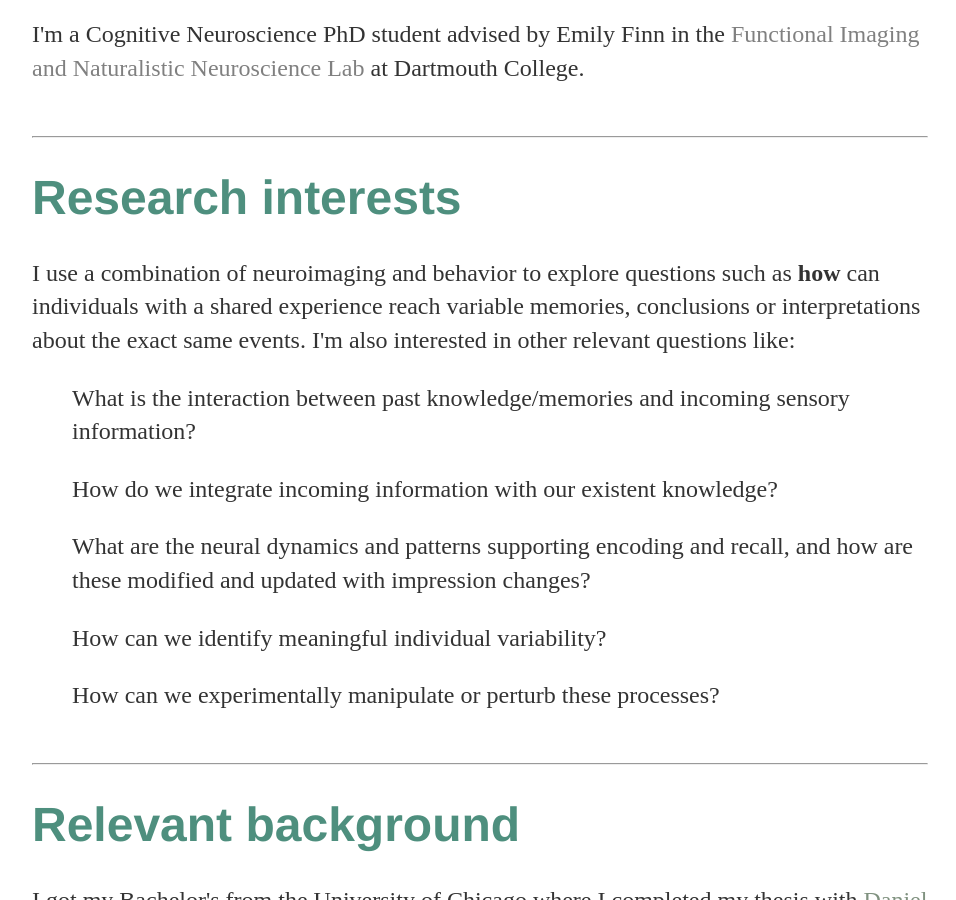
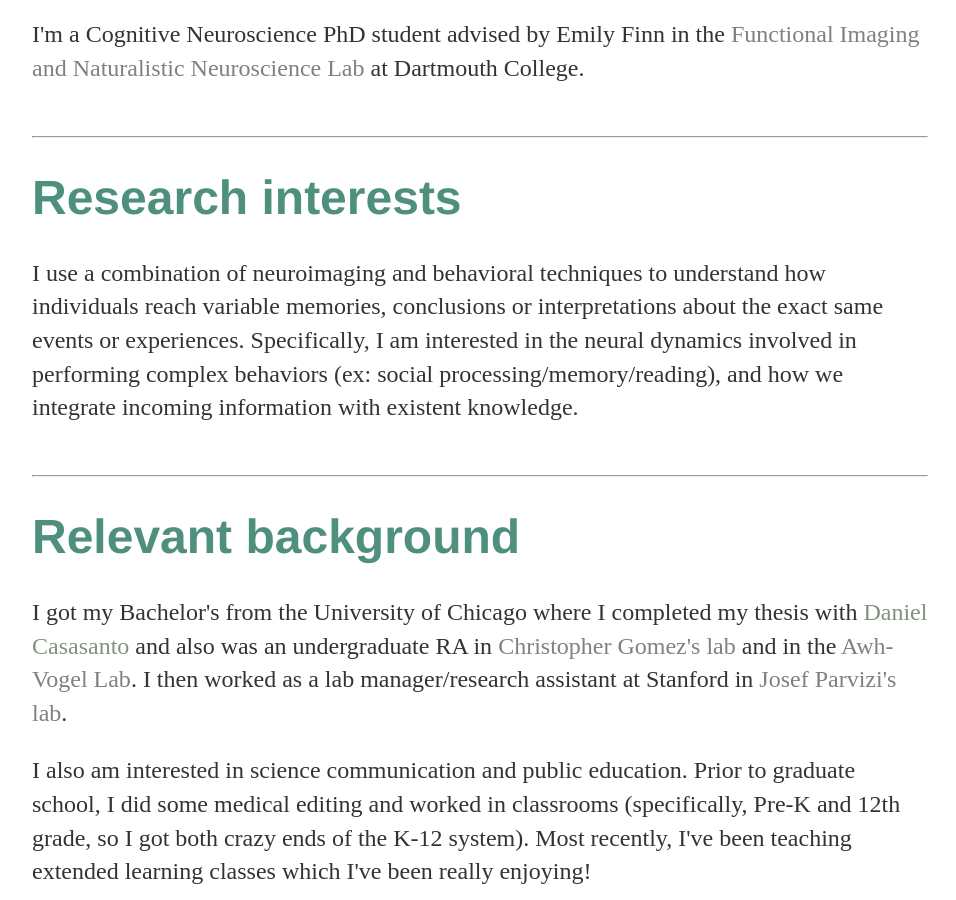
Before and after one commit to csavasegal/csavasegal.github.io, a Jekyll site: the page built from index.html, in a window 1280 px wide and 900 px high, scrolled down 521 px. Shown: the whole window, without its empty margins (160-1116 px from the left). Built offline with Jekyll 4.4.1, drawn with Linux system fonts in a browser that asks for light colours.

Commit message:
Add files via upload

```diff
--- a/index.html
+++ b/index.html
@@ -30,7 +30,14 @@
 <div id="researchint">
     <h1><span style="color:rgb(78, 143, 126)">Research interests</span></h1>
 	<p>
-        I use a combination of neuroimaging and behavior to explore questions such as <strong>how</strong> can individuals with a shared experience
+
+        I use a combination of neuroimaging and behavioral techniques to understand how individuals reach variable memories,
+        conclusions or interpretations about the exact same events or experiences. Specifically, I am interested in the
+        neural dynamics involved in performing complex behaviors (ex: social processing/memory/reading), and how we integrate
+        incoming information with existent knowledge.
+
+
+        <!-- I use a combination of neuroimaging and behavior to explore questions such as <strong>how</strong> can individuals with a shared experience
         reach variable memories, conclusions or interpretations about the exact same events.
 
         I'm also interested in other relevant questions like:
@@ -41,7 +48,7 @@
             <p>What are the neural dynamics and patterns supporting encoding and recall, and how are these modified and updated with impression changes?</p>
             <p>How can we identify meaningful individual variability?</p>
             <p>How can we experimentally manipulate or perturb these processes?</p>
-        </ol>
+        </ol> -->
     </p>
 
     <br>
```
